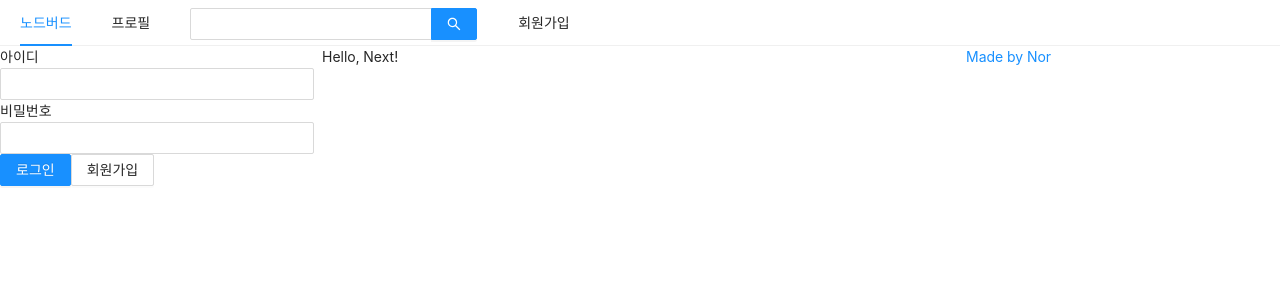
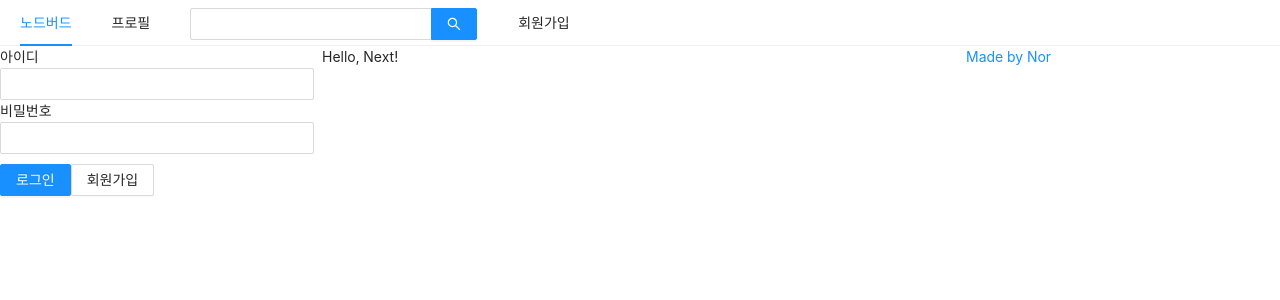
Before and after one commit to mihyunLee/react-nodebird, a Next.js app in the folder front/: page / in a window 1280 px wide. Shown: the top 300 px of the page. Built offline with nearby package versions, Linux system fonts and the light colour scheme.

Commit message:
♻️refactor: 리렌더링 방지를 위해 인라인 스타일 제거

```diff
--- a/front/components/AppLayout.js
+++ b/front/components/AppLayout.js
@@ -4,6 +4,11 @@
 import { Menu, Input, Row, Col } from "antd";
 import UserProfile from "../components/UserProfile";
 import LoginForm from "../components/LoginForm";
+import styled from "styled-components";
+
+const SearchInput = styled(Input.Search)`
+  vertical-align: middle;
+`;
 
 const items = [
   {
@@ -23,7 +28,7 @@
     key: "profile",
   },
   {
-    label: <Input.Search style={{ verticalAlign: "middle" }} enterButton />,
+    label: <SearchInput enterButton />,
     key: "search",
   },
   {
--- a/front/components/LoginForm.js
+++ b/front/components/LoginForm.js
@@ -1,6 +1,11 @@
 import { useState, useCallback } from "react";
 import { Form, Input, Button } from "antd";
 import Link from "next/link";
+import styled from "styled-components";
+
+const ButtonWrapper = styled.div`
+  margin-top: 10px;
+`;
 
 const LoginForm = () => {
   const [id, setId] = useState("");
@@ -32,7 +37,7 @@
           required
         ></Input>
       </div>
-      <div>
+      <ButtonWrapper>
         <Button type="primary" htmlType="submit" loading={false}>
           로그인
         </Button>
@@ -41,7 +46,7 @@
             <Button>회원가입</Button>
           </a>
         </Link>
-      </div>
+      </ButtonWrapper>
     </Form>
   );
 };
```
